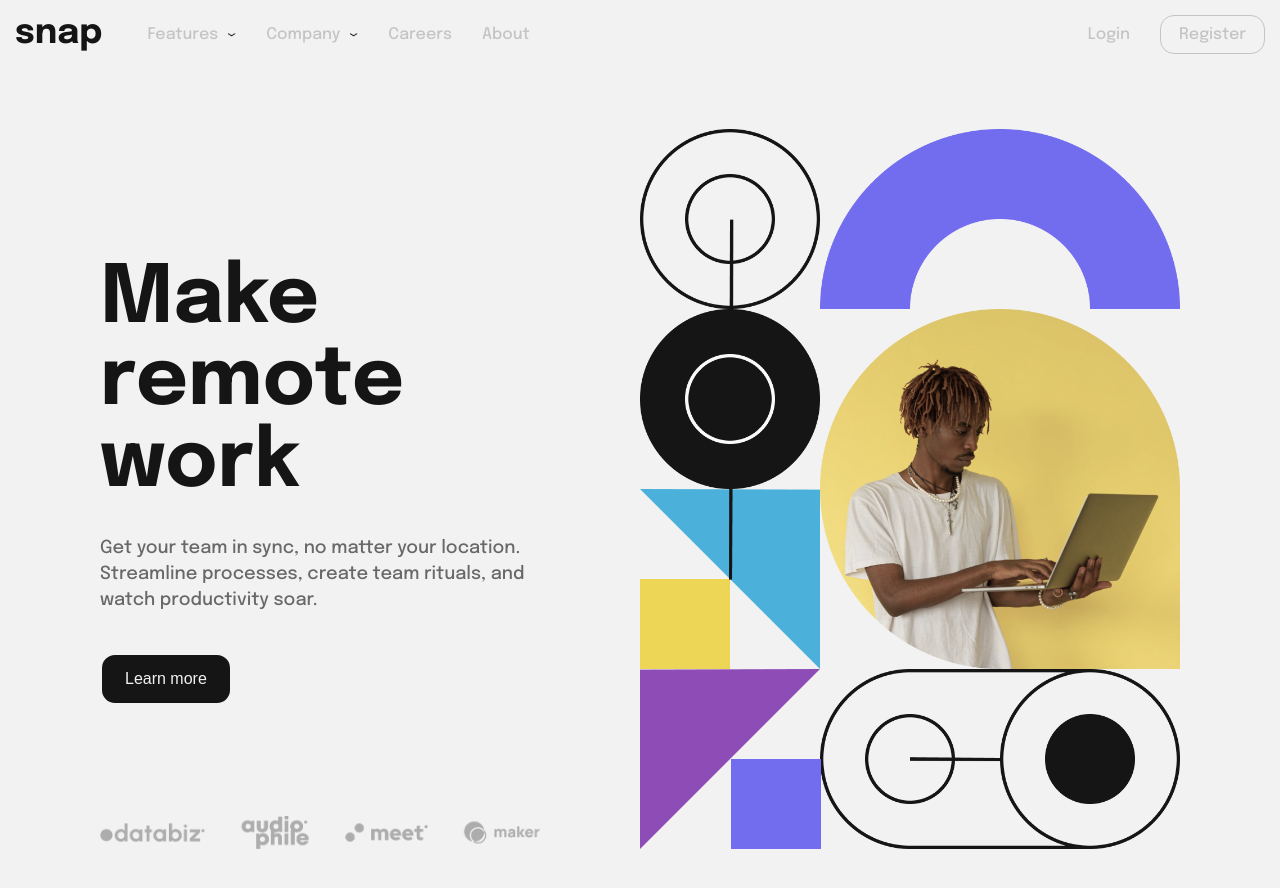
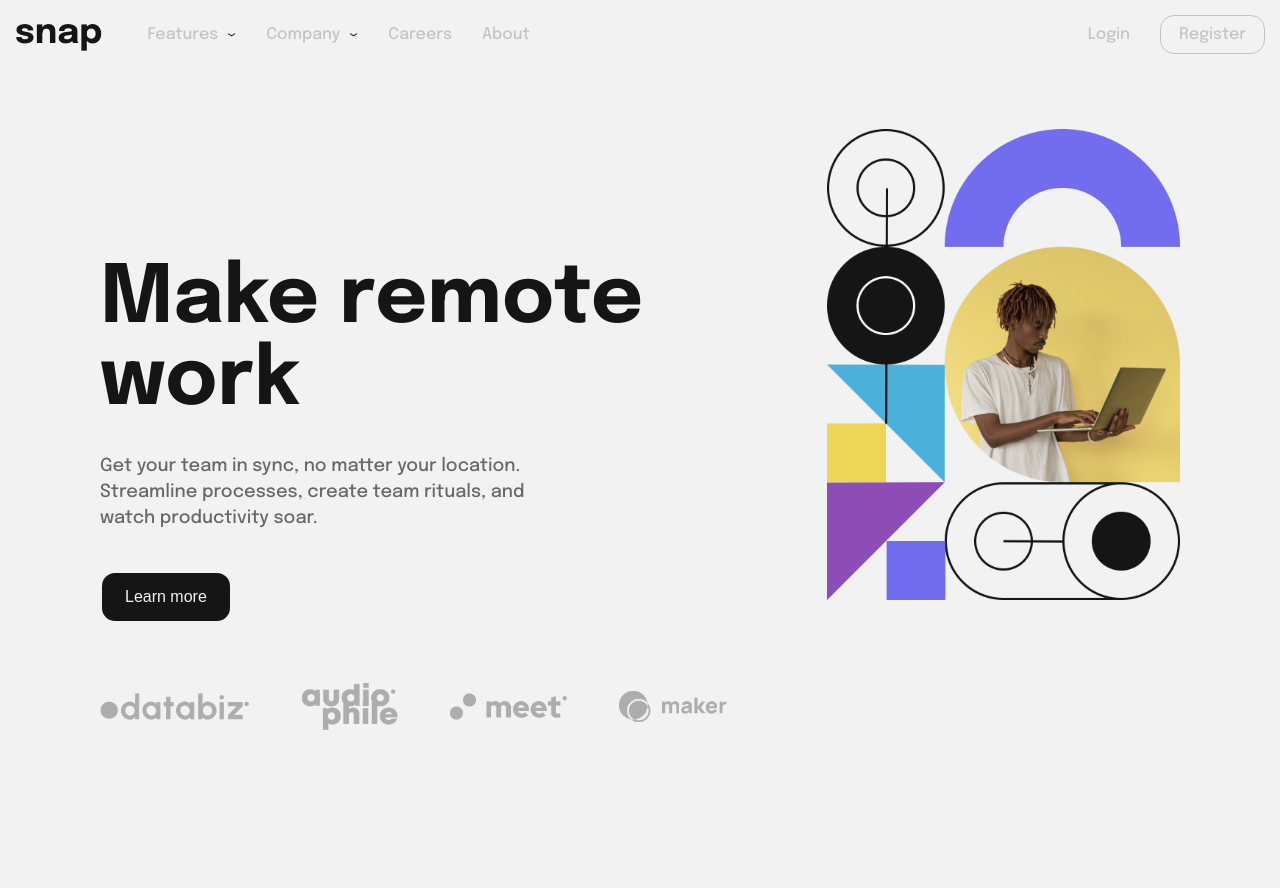
Before and after one commit to PaulAntoineGauvreau/PaulAntoineGauvreauActivis, a plain HTML site: page index.html in a window 1280 px wide. After the commit the page ends 800 px from the top, so only its background shows below. Drawn offline with Linux system fonts and the light colour scheme; a web font is replaced by a local one.

Commit message:
4hrs de travailler terminé

```diff
--- a/asset/css/media.css
+++ b/asset/css/media.css
@@ -1,6 +1,6 @@
 /* Écran ----------------------------------------------------------------------------------------- */
 
-@media (max-width:900px){
+@media (max-width:1200px){
   .imageLargeScreen,
   .navLeft ul,
   .navRight ul{
@@ -44,6 +44,7 @@
   aside{
     margin: auto;
     margin-top: 60px;
+    margin-bottom: 60px;
     max-width: 65ch;
   }
 
--- a/asset/css/section.css
+++ b/asset/css/section.css
@@ -204,9 +204,8 @@ section button:hover {
 }
 
 figure {
-  min-width: 50%;
+  width: 50%;
 }
-
 
 aside {
   margin-top: 60px;
```
